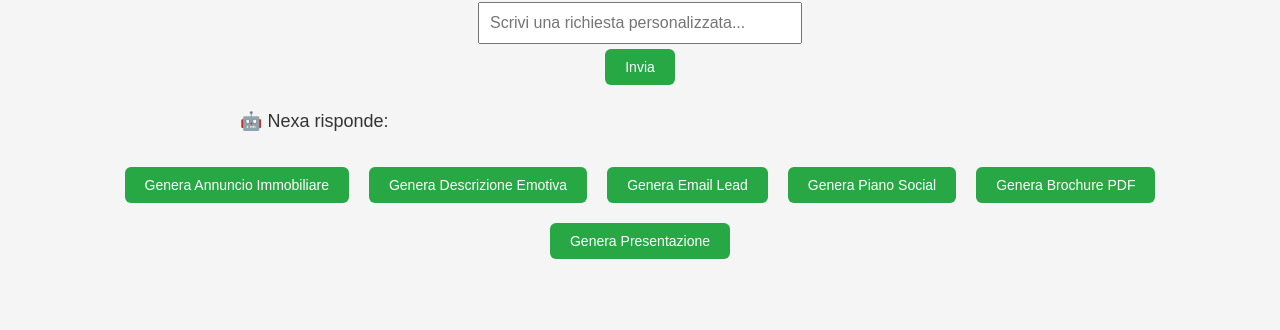
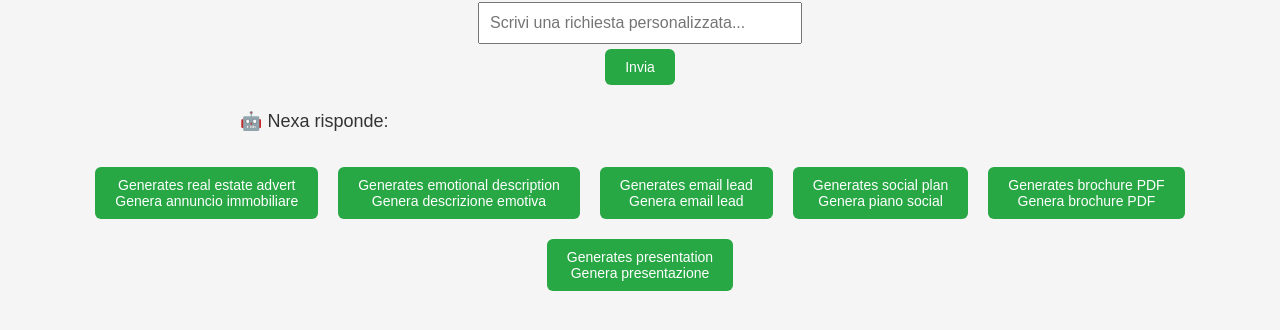
Before and after one commit to Nexilab-ai/nexa-dashboard-realestate, a website: page index.html in a window 1280 px wide. Shown: the part 126-456 px from the top of the page. Drawn offline with Linux system fonts and the light colour scheme.

Commit message:
Update index.html

```diff
--- a/index.html
+++ b/index.html
@@ -47,23 +47,35 @@
 </head>
 <body>
   <h1>Nexa Dashboard</h1>
-  <input type="text" placeholder="Scrivi una richiesta personalizzata..." id="customInput" />
-  <br />
+
+  <input type="text" placeholder="Scrivi una richiesta personalizzata..." id="customInput"/>
+  <br/>
   <button onclick="sendCustomRequest()">Invia</button>
 
   <div id="response">🤖 Nexa risponde:</div>
 
   <div class="button-grid">
-    <button onclick="generate('generateListing')">Genera Annuncio Immobiliare</button>
-    <button onclick="generate('generateEmotionalDescription')">Genera Descrizione Emotiva</button>
-    <button onclick="generate('generateEmail')">Genera Email Lead</button>
-    <button onclick="generate('generateSocialPlan')">Genera Piano Social</button>
-    <button onclick="generate('generateBrochure')">Genera Brochure PDF</button>
-    <button onclick="generate('generatePresentation')">Genera Presentazione</button>
+    <button onclick="generate('generateListing')">
+      Generates real estate advert<br>Genera annuncio immobiliare
+    </button>
+    <button onclick="generate('generateEmotionalDescription')">
+      Generates emotional description<br>Genera descrizione emotiva
+    </button>
+    <button onclick="generate('generateEmail')">
+      Generates email lead<br>Genera email lead
+    </button>
+    <button onclick="generate('generateSocialPlan')">
+      Generates social plan<br>Genera piano social
+    </button>
+    <button onclick="openCanvaTemplate()">
+      Generates brochure PDF<br>Genera brochure PDF
+    </button>
+    <button onclick="generate('generatePresentation')">
+      Generates presentation<br>Genera presentazione
+    </button>
   </div>
 
   <script>
-    // Funzione barra personalizzata
     async function sendCustomRequest() {
       const input = document.getElementById("customInput").value;
       const responseDiv = document.getElementById("response");
@@ -73,7 +85,7 @@
         const res = await fetch("/.netlify/functions/ask", {
           method: "POST",
           headers: { "Content-Type": "application/json" },
-          body: JSON.stringify({ prompt: input })
+          body: JSON.stringify({ prompt: input }),
         });
         const data = await res.json();
         responseDiv.innerText = data.reply || "❌ Nessuna risposta valida.";
@@ -82,7 +94,6 @@
       }
     }
 
-    // Funzione bottoni generativi
     async function generate(endpoint) {
       const responseDiv = document.getElementById("response");
       responseDiv.innerText = "⌛ Nexa sta generando...";
@@ -90,8 +101,6 @@
       try {
         const res = await fetch(`/.netlify/functions/${endpoint}`, {
           method: "POST",
-          headers: { "Content-Type": "application/json" },
-          body: JSON.stringify({ message: "Real estate content generation request." })
         });
         const data = await res.json();
         responseDiv.innerText = data.reply || "❌ Nessuna risposta valida.";
@@ -99,6 +108,10 @@
         responseDiv.innerText = "❌ Errore: " + err.message;
       }
     }
+
+    function openCanvaTemplate() {
+      window.open('INSERISCI_QUI_IL_TUO_LINK_CANVA', '_blank');
+    }
   </script>
 </body>
 </html>
```
